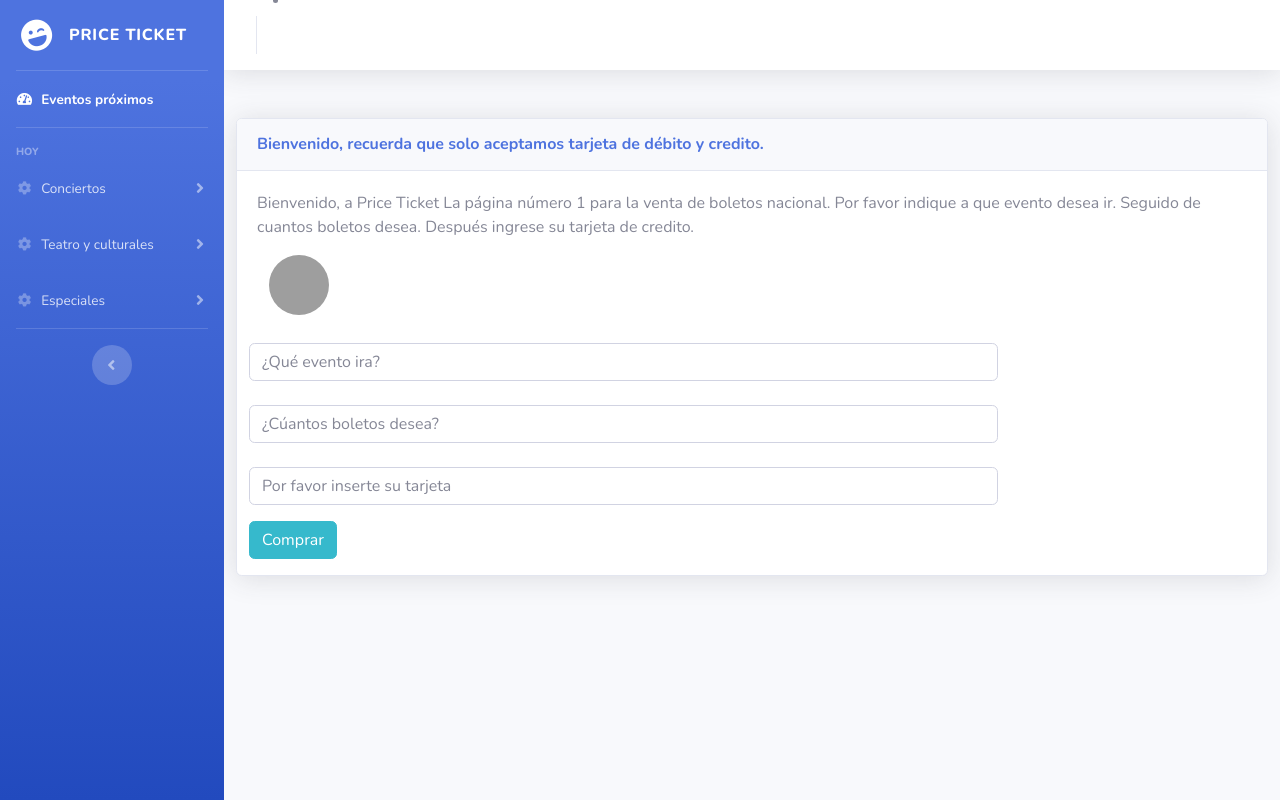
After one commit to Fprietod/Datamining, a PHP site: page /tarjeta.php in a window 1280 px wide. The commit adds this page. Run offline with PHP 8.4, Linux system fonts and the light colour scheme; some libraries are stand-ins or nearby versions; grey boxes are pictures that could not be loaded.

Commit message:
Agregue la edad, el boleto a la base de datos

```diff
--- a/startbootstrap-sb-admin-2-gh-pages/cards.html
+++ b/startbootstrap-sb-admin-2-gh-pages/cards.html
@@ -417,6 +417,7 @@
           </div>
 
           <div class="row">
+            <form id="signupform" class="form-horizontal" role="form" action="<?php $_SERVER['PHP_SELF'] ?>" method="POST" autocomplete="off">
 
             <div class="col-lg-6">
 
--- a/startbootstrap-sb-admin-2-gh-pages/funcs.php
+++ b/startbootstrap-sb-admin-2-gh-pages/funcs.php
@@ -1,7 +1,12 @@
 <?php
 
-	function isNull($nombre, $user, $pass, $pass_con, $email,$edad,$genero){
-		if(strlen(trim($nombre)) < 1 || strlen(trim($user)) < 1 || strlen(trim($pass)) < 1 || strlen(trim($pass_con)) < 1 || strlen(trim($email)) < 1 || strlen(trim($edad))< 1 || strlen(trim($genero)) <1)
+
+
+
+
+
+	function isNull($nombre, $user, $pass, $pass_con, $email,$edad,$genero,$evento,$boletos,$tarjeta,$tipo_boleto){
+		if(strlen(trim($nombre)) < 1 || strlen(trim($user)) < 1 || strlen(trim($pass)) < 1 || strlen(trim($pass_con)) < 1 || strlen(trim($email)) < 1 || strlen(trim($edad))< 1 || strlen(trim($genero)) <1 || strlen(trim($evento)) < 1 || strlen(trim($boletos))<1 || strlen(trim($tarjeta)) ==16 || strlen(trim($tipo_boleto))< 1)
 		{
 			return true;
 			} else {
@@ -105,12 +110,12 @@
 		}
 	}
 
-	function registraUsuario($usuario, $pass_hash, $nombre, $email, $activo, $token, $tipo_usuario,$edad,$genero){
+	function registraUsuario($usuario, $pass_hash, $nombre, $email, $activo, $token, $tipo_usuario,$edad,$genero,$boletos,$evento,$tarjeta,$tipo_boleto){
 
 		global $mysqli;
 
-		$stmt = $mysqli->prepare("INSERT INTO usuarios (usuario, password, nombre, correo, activacion, token, id_tipo,edad,genero) VALUES(?,?,?,?,?,?,?,?,?)");
-		$stmt->bind_param('ssssisiis', $usuario, $pass_hash, $nombre, $email, $activo, $token, $tipo_usuario,$edad,$genero);
+		$stmt = $mysqli->prepare("INSERT INTO usuarios (usuario, password, nombre, correo, activacion, token, id_tipo,edad,genero,boletos,evento,tarjeta,tipo_boleto) VALUES(?,?,?,?,?,?,?,?,?,?,?,?,?)");
+		$stmt->bind_param('ssssisiisisss', $usuario, $pass_hash, $nombre, $email, $activo, $token, $tipo_usuario,$edad,$genero,$boletos,$evento,$tarjeta,$tipo_boleto);
 
 		if ($stmt->execute()){
 			return $mysqli->insert_id;
@@ -127,13 +132,13 @@
 		$mail->isSMTP();
 		$mail->SMTPAuth = true;
 		$mail->SMTPSecure = 'tls';
-		$mail->Host = 'smtp.gmail.com';
-		$mail->Port = '587';
+		$mail->Host = 'smtp.live.com';
+		$mail->Port = '25';
 
-		$mail->Username = 'f.prieto.escom@gmail.com';
-		$mail->Password = 'N3tw0rkcrac$';
+		$mail->Username = 'felipe00@live.com.mx';
+		$mail->Password = 'S0p0rt3-l0c4l';
 
-		$mail->setFrom('f.prieto.escom@gmail.com', 'Sistema de Usuarios');
+		$mail->setFrom('felipe00@live.com.mx', 'Sistema de Usuarios');
 		$mail->addAddress($email, $nombre);
 
 		$mail->Subject = $asunto;
--- /dev/null
+++ b/startbootstrap-sb-admin-2-gh-pages/tarjeta.php
@@ -0,0 +1,307 @@
+<?php
+
+require 'conexion.php';
+require 'funcs.php';
+$errors = array();
+
+if(!empty($_POST)){
+	$boletos = $mysqli->real_escape_string($_POST['boletos']);
+      $tarjeta = $mysqli->real_escape_string($_POST['tarjeta']);
+      $evento = $mysqli->real_escape_string($_POST['tarjeta']);
+
+      if(vacio($boletos,$tarjeta,$evento))
+      {
+           $errors[] = "Debe llenar todos los campos";
+      }
+      if(count($errors) == 0)
+      {
+      	$registro = registraCompra($boletos, $tarjeta, $evento);
+
+      	if($registro >0){
+      		echo "Se ha hecho la compra";
+      	}else {
+      		$errors[] = "Error al Registrar";
+      	}
+      }
+}
+
+
+
+?>
+
+<html lang="en">
+
+<head>
+
+  <meta charset="utf-8">
+  <meta http-equiv="X-UA-Compatible" content="IE=edge">
+  <meta name="viewport" content="width=device-width, initial-scale=1, shrink-to-fit=no">
+  <meta name="description" content="">
+  <meta name="author" content="">
+
+  <title>Compra boletos para eventos</title>
+
+  <!-- Custom fonts for this template-->
+  <link href="vendor/fontawesome-free/css/all.min.css" rel="stylesheet" type="text/css">
+  <link href="https://fonts.googleapis.com/css?family=Nunito:200,200i,300,300i,400,400i,600,600i,700,700i,800,800i,900,900i" rel="stylesheet">
+
+  <!-- Custom styles for this template-->
+  <link href="css/sb-admin-2.min.css" rel="stylesheet">
+
+</head>
+<body>
+
+	<div id="wrapper">
+		 <!-- Sidebar -->
+    <ul class="navbar-nav bg-gradient-primary sidebar sidebar-dark accordion" id="accordionSidebar">
+
+      <!-- Sidebar - Brand -->
+      <a class="sidebar-brand d-flex align-items-center justify-content-center" href="index.html">
+        <div class="sidebar-brand-icon rotate-n-15">
+          <i class="fas fa-laugh-wink"></i>
+        </div>
+        <div class="sidebar-brand-text mx-3">Price Ticket</div>
+      </a>
+      <!-- Divider -->
+      <hr class="sidebar-divider my-0">
+
+      <!-- Nav Item - Dashboard -->
+      <li class="nav-item active">
+        <a class="nav-link" href="index.html">
+          <i class="fas fa-fw fa-tachometer-alt"></i>
+          <span>Eventos próximos</span></a>
+      </li>
+      <!-- Divider -->
+      <hr class="sidebar-divider">
+
+      <!-- Heading -->
+      <div class="sidebar-heading">
+        Hoy
+      </div>
+			<!-- Nav Item - Pages Collapse Menu -->
+			      <li class="nav-item">
+			        <a class="nav-link collapsed" href="www.google.com.mx" data-toggle="collapse" data-target="#collapseTwo" aria-expanded="true" aria-controls="collapseTwo">
+			          <i class="fas fa-fw fa-cog"></i>
+			          <span>Conciertos</span>
+			        </a>
+			        <div id="collapseTwo" class="collapse" aria-labelledby="headingTwo" data-parent="#accordionSidebar">
+			          <div class="bg-white py-2 collapse-inner rounded">
+			            <h6 class="collapse-header">Custom Components:</h6>
+			            <a class="collapse-item" href="buttons.html">Buttons</a>
+			            <a class="collapse-item" href="cards.html">Cards</a>
+			          </div>
+			        </div>
+			      </li>
+
+				<!-- Nav Item - Pages Collapse Menu -->
+				     <!--  <li class="nav-item">
+				        <a class="nav-link collapsed" href="#" data-toggle="collapse" data-target="#collapseTwo" aria-expanded="true" aria-controls="collapseTwo">
+				          <i class="fas fa-fw fa-cog"></i>
+				          <span>Deportes</span>
+				        </a>
+				        <div id="collapseTwo" class="collapse" aria-labelledby="headingTwo" data-parent="#accordionSidebar">
+				          <div class="bg-white py-2 collapse-inner rounded">
+				            <h6 class="collapse-header">Custom Components:</h6>
+				            <a class="collapse-item" href="buttons.html">Buttons</a>
+				            <a class="collapse-item" href="cards.html">Cards</a>
+				          </div>
+				        </div>
+				      </li> -->
+
+				<!-- Nav Item - Pages Collapse Menu -->
+				      <li class="nav-item">
+				        <a class="nav-link collapsed" href="#" data-toggle="collapse" data-target="#collapseTwo" aria-expanded="true" aria-controls="collapseTwo">
+				          <i class="fas fa-fw fa-cog"></i>
+				          <span>Teatro y culturales</span>
+				        </a>
+				        <div id="collapseTwo" class="collapse" aria-labelledby="headingTwo" data-parent="#accordionSidebar">
+				          <div class="bg-white py-2 collapse-inner rounded">
+				            <h6 class="collapse-header">Custom Components:</h6>
+				            <a class="collapse-item" href="buttons.html">Buttons</a>
+				            <a class="collapse-item" href="cards.html">Cards</a>
+				          </div>
+				        </div>
+				      </li>
+				<!-- Nav Item - Pages Collapse Menu -->
+				     <!--  <li class="nav-item">
+				        <a class="nav-link collapsed" href="#" data-toggle="collapse" data-target="#collapseTwo" aria-expanded="true" aria-controls="collapseTwo">
+				          <i class="fas fa-fw fa-cog"></i>
+				          <span>Familiares</span>
+				        </a>
+				        <div id="collapseTwo" class="collapse" aria-labelledby="headingTwo" data-parent="#accordionSidebar">
+				          <div class="bg-white py-2 collapse-inner rounded">
+				            <h6 class="collapse-header">Custom Components:</h6>
+				            <a class="collapse-item" href="buttons.html">Buttons</a>
+				            <a class="collapse-item" href="cards.html">Cards</a>
+				          </div>
+				        </div>
+				      </li> -->
+
+				<!-- Nav Item - Pages Collapse Menu -->
+				      <li class="nav-item">
+				        <a class="nav-link collapsed" href="#" data-toggle="collapse" data-target="#collapseTwo" aria-expanded="true" aria-controls="collapseTwo">
+				          <i class="fas fa-fw fa-cog"></i>
+				          <span>Especiales</span>
+				        </a>
+				        <div id="collapseTwo" class="collapse" aria-labelledby="headingTwo" data-parent="#accordionSidebar">
+				          <div class="bg-white py-2 collapse-inner rounded">
+				            <h6 class="collapse-header">Custom Components:</h6>
+				            <a class="collapse-item" href="buttons.html">Buttons</a>
+				            <a class="collapse-item" href="cards.html">Cards</a>
+				          </div>
+				        </div>
+				      </li>
+
+			<!-- Divider -->
+    	  <hr class="sidebar-divider d-none d-md-block">
+
+      			<!-- Sidebar Toggler (Sidebar) -->
+      			<div class="text-center d-none d-md-inline">
+        		<button class="rounded-circle border-0" id="sidebarToggle"></button>
+      			</div>
+
+    		</ul>
+    		<!-- End of Sidebar -->
+
+    		 <!-- Content Wrapper -->
+    		<div id="content-wrapper" class="d-flex flex-column">
+
+      		<!-- Main Content -->
+      		<div id="content">
+
+        	<!-- Topbar -->
+        	<nav class="navbar navbar-expand navbar-light bg-white topbar mb-4 static-top shadow">
+
+          <!-- Sidebar Toggle (Topbar) -->
+          <button id="sidebarToggleTop" class="btn btn-link d-md-none rounded-circle mr-3">
+            <i class="fa fa-bars"></i>
+          </button>
+
+          <!-- Topbar Search -->
+          <!-- <form class="d-none d-sm-inline-block form-inline mr-auto ml-md-3 my-2 my-md-0 mw-100 navbar-search">
+            <div class="input-group">
+              <input type="text" class="form-control bg-light border-0 small" placeholder="Search for..." aria-label="Search" aria-describedby="basic-addon2">
+              <div class="input-group-append">
+                <button class="btn btn-primary" type="button">
+                  <i class="fas fa-search fa-sm"></i>
+                </button>
+              </div>
+            </div>
+          </form> -->
+          				 <div class="topbar-divider d-none d-sm-block"></div>
+						 <!-- Nav Item - User Information -->
+			            <li class="nav-item dropdown no-arrow">
+			              <a class="nav-link dropdown-toggle" href="#" id="userDropdown" role="button" data-toggle="dropdown" aria-haspopup="true" aria-expanded="false">
+			                <span class="mr-2 d-none d-lg-inline text-gray-600 small"><a href="login.html" class="mr-2 d-none d-lg-inline text-gray-600 small"> </a> </span>
+			                <!-- <img class="img-profile rounded-circle" src="" width="30" height="30"> -->
+			              </a>
+			              <!-- Dropdown - User Information -->
+			              <div class="dropdown-menu dropdown-menu-right shadow animated--grow-in" aria-labelledby="userDropdown">
+			                <a class="dropdown-item" href="#">
+			                  <i class="fas fa-user fa-sm fa-fw mr-2 text-gray-400"></i>
+			                  Profile
+			                </a>
+			                <a class="dropdown-item" href="#">
+			                  <i class="fas fa-cogs fa-sm fa-fw mr-2 text-gray-400"></i>
+			                  Settings
+			                </a>
+			                <a class="dropdown-item" href="#">
+			                  <i class="fas fa-list fa-sm fa-fw mr-2 text-gray-400"></i>
+			                  Activity Log
+			                </a>
+			                <div class="dropdown-divider"></div>
+			                <a class="dropdown-item" href="#" data-toggle="modal" data-target="#logoutModal">
+			                  <i class="fas fa-sign-out-alt fa-sm fa-fw mr-2 text-gray-400"></i>
+			                  Logout
+			                </a>
+			              </div>
+			            </li>
+          <!-- Topbar Navbar -->
+          <!-- <ul class="navbar-nav ml-auto"> -->
+
+            <!-- Nav Item - Search Dropdown (Visible Only XS) -->
+            <!-- <li class="nav-item dropdown no-arrow d-sm-none">
+              <a class="nav-link dropdown-toggle" href="#" id="searchDropdown" role="button" data-toggle="dropdown" aria-haspopup="true" aria-expanded="false">
+                <i class="fas fa-search fa-fw"></i>
+              </a> -->
+              <!-- Dropdown - Messages -->
+              <!-- <div class="dropdown-menu dropdown-menu-right p-3 shadow animated--grow-in" aria-labelledby="searchDropdown">
+                <form class="form-inline mr-auto w-100 navbar-search">
+                  <div class="input-group">
+                    <input type="text" class="form-control bg-light border-0 small" placeholder="Search for..." aria-label="Search" aria-describedby="basic-addon2">
+                    <div class="input-group-append">
+                      <button class="btn btn-primary" type="button">
+                        <i class="fas fa-search fa-sm"></i>
+                      </button>
+                    </div>
+                  </div>
+                </form>
+              </div>
+            </li> -->
+
+          </ul> <!-- termina navbar   -->
+      </nav>
+      			<!-- termina topbar   -->
+
+
+       <!-- Begin Page Content -->
+        <div class="container-fluid">
+
+          <!-- Page Heading -->
+          <div class="d-sm-flex align-items-center justify-content-between mb-4">
+
+
+          </div>
+           <div class="row">
+              <div class="card shadow mb-4">
+                <div class="card-header py-3">
+                  <h6 class="m-0 font-weight-bold text-primary">Bienvenido, recuerda que solo aceptamos tarjeta
+                  de débito y credito.</h6>
+                </div>
+                <div class="card-body">
+                  <p>Bienvenido, a Price Ticket
+                   La página número 1 para la venta de boletos nacional.
+                      Por favor indique a que evento desea ir.
+                      Seguido de cuantos boletos desea.
+                      Después ingrese su tarjeta de credito. </p>
+                   <div class="col-auto">
+
+                      <i><img src="../imagenes\monalaferte.jpg" height="60" width="60" class="img-profile rounded-circle"></i>
+                    </div>
+                </div>
+                 <div class="form-group">
+                <label for="evento" class="col-md-3 control-label"></label>
+                <div class="col-md-9">
+                  <input type="text" class="form-control" name="evento" placeholder="¿Qué evento ira?" value="<?php if(isset($evento)) echo $evento; ?>" required >
+                </div>
+              </div>
+                 <div class="form-group">
+                <label for="boletos" class="col-md-3 control-label"></label>
+                <div class="col-md-9">
+                  <input type="text" class="form-control" name="boletos" placeholder="¿Cúantos boletos desea?" value="<?php if(isset($boletos)) echo $boletos; ?>" required >
+                </div>
+              </div>
+              <div class="form-group">
+                <label for="" class="col-md-3 control-label"></label>
+                <div class="col-md-9">
+                  <input type="text" class="form-control" name="tarjeta" placeholder="Por favor inserte su tarjeta" value="<?php if(isset($tarjeta)) echo $tarjeta; ?>" required >
+                </div>
+              </div>
+              <div class="form-group">
+                <div class="col-md-offset-3 col-md-9">
+                  <button id="btn-signup" type="submit" class="btn btn-info"><i class="icon-hand-right"></i>Comprar</button>
+                </div>
+              </div>
+
+              </div>
+
+
+
+
+
+
+
+
+           </div>
+</body>
+</html>
```
Also changed, not shown: activar.php (added, +33 -0 lines), index_oiginal.html (+17 -0 lines), startbootstrap-sb-admin-2-gh-pages/activar.php (added, +33 -0 lines), startbootstrap-sb-admin-2-gh-pages/register.php (+35 -7 lines).
